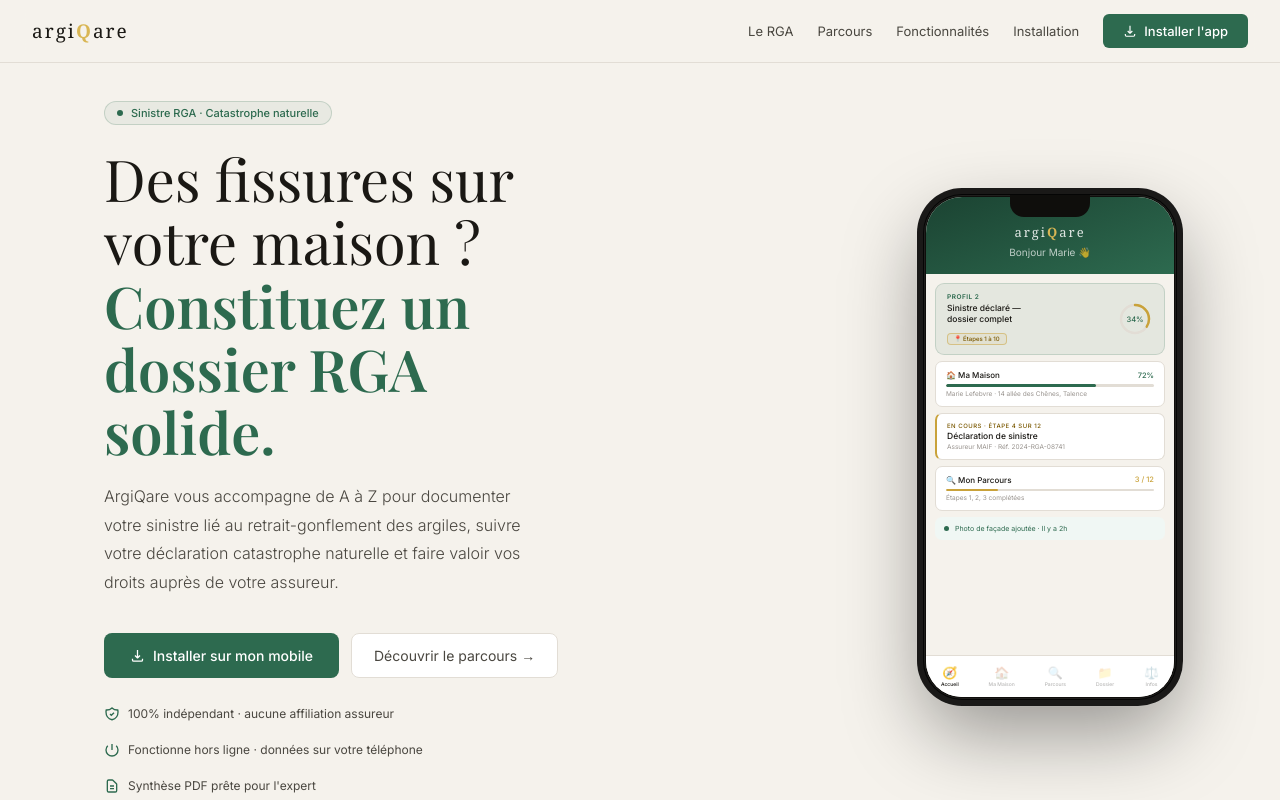
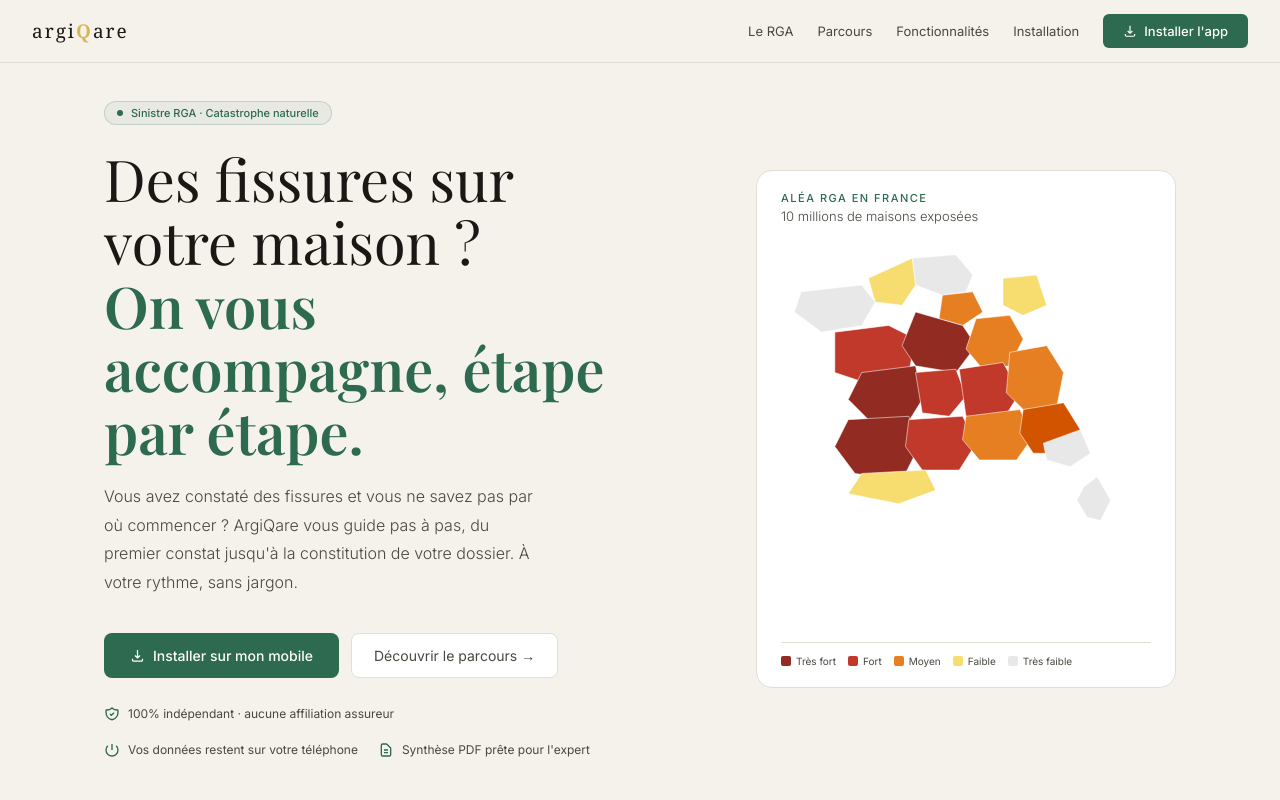
Before and after one commit to Lepetitjuste/argiqare, a plain HTML site: page index.html in a window 1280 px wide. Shown: the top 800 px of the page. Drawn offline with nearby package versions, Linux system fonts and the light colour scheme; a web font is replaced by a local one.

Commit message:
Update index.html

```diff
--- a/index.html
+++ b/index.html
@@ -186,7 +186,7 @@ nav{
 .p-badge{display:inline-block;font-size:9px;font-weight:500;padding:2px 7px;border-radius:10px}
 
 /* ── FONCTIONNALITÉS ── */
-.feat-grid{display:grid;grid-template-columns:repeat(3,1fr);gap:1px;background:var(--sand3);border:1px solid var(--sand3);border-radius:10px;overflow:hidden}
+.feat-grid{display:grid;grid-template-columns:repeat(2,1fr);gap:1px;background:var(--sand3);border:1px solid var(--sand3);border-radius:10px;overflow:hidden}
 @media(max-width:700px){.feat-grid{grid-template-columns:1fr 1fr}}
 @media(max-width:420px){.feat-grid{grid-template-columns:1fr}}
 .feat{background:var(--white);padding:28px 24px;transition:background .2s}
@@ -275,8 +275,8 @@ footer{background:var(--dark);border-top:1px solid rgba(255,255,255,.06);padding
 <section class="hero">
   <div>
     <div class="hero-tag"><div class="hero-tag-dot"></div>Sinistre RGA · Catastrophe naturelle</div>
-    <h1 class="hero-h1">Des fissures sur votre maison ?<br><em>Constituez un dossier RGA solide.</em></h1>
-    <p class="hero-p">ArgiQare vous accompagne de A à Z pour documenter votre sinistre lié au retrait-gonflement des argiles, suivre votre déclaration catastrophe naturelle et faire valoir vos droits auprès de votre assureur.</p>
+    <h1 class="hero-h1">Des fissures sur votre maison ?<br><em>On vous accompagne, étape par étape.</em></h1>
+    <p class="hero-p">Vous avez constaté des fissures et vous ne savez pas par où commencer ? ArgiQare vous guide pas à pas, du premier constat jusqu'à la constitution de votre dossier. À votre rythme, sans jargon.</p>
     <div class="hero-btns">
       <a href="./app.html" class="btn-primary" id="cta-main">
         <svg viewBox="0 0 24 24" fill="none" stroke="currentColor" stroke-width="2"><path d="M12 3v13m0 0l-4-4m4 4l4-4M4 17v2a2 2 0 002 2h12a2 2 0 002-2v-2"/></svg>
@@ -291,7 +291,7 @@ footer{background:var(--dark);border-top:1px solid rgba(255,255,255,.06);padding
       </div>
       <div class="hero-badge">
         <svg viewBox="0 0 24 24" fill="none" stroke="currentColor" stroke-width="2"><path d="M18.364 5.636a9 9 0 11-12.728 0M12 3v9"/></svg>
-        Fonctionne hors ligne · données sur votre téléphone
+        Vos données restent sur votre téléphone
       </div>
       <div class="hero-badge">
         <svg viewBox="0 0 24 24" fill="none" stroke="currentColor" stroke-width="2"><path d="M9 12h6m-6 4h6m2 5H7a2 2 0 01-2-2V5a2 2 0 012-2h5.586a1 1 0 01.707.293l5.414 5.414a1 1 0 01.293.707V19a2 2 0 01-2 2z"/></svg>
@@ -300,54 +300,73 @@ footer{background:var(--dark);border-top:1px solid rgba(255,255,255,.06);padding
     </div>
   </div>
 
-  <!-- MOCKUP -->
-  <div class="hero-phone">
-    <div class="phone-shell">
-      <div class="phone-notch"></div>
-      <div class="phone-screen">
-        <div class="ph-header">
-          <div class="ph-logo">argi<b>Q</b>are</div>
-          <div class="ph-greet">Bonjour Marie 👋</div>
+  <!-- CARTE RGA FRANCE -->
+  <div class="hero-map" style="display:flex;justify-content:flex-end;align-items:center;opacity:0;animation:up .9s .5s ease forwards">
+    <div style="background:var(--white);border:1px solid var(--sand3);border-radius:16px;padding:20px 24px;max-width:420px;width:100%">
+      <div style="display:flex;align-items:center;justify-content:space-between;margin-bottom:14px">
+        <div>
+          <div style="font-size:11px;font-weight:500;letter-spacing:1.5px;text-transform:uppercase;color:var(--green);margin-bottom:3px">Aléa RGA en France</div>
+          <div style="font-size:13px;font-weight:300;color:var(--ink2)">10 millions de maisons exposées</div>
         </div>
-        <div class="ph-body">
-          <div class="ph-profil">
-            <div>
-              <div class="ph-profil-tag">Profil 2</div>
-              <div class="ph-profil-title">Sinistre déclaré —<br>dossier complet</div>
-              <div class="ph-profil-pill">📍 Étapes 1 à 10</div>
-            </div>
-            <div class="ph-ring">
-              <svg width="36" height="36" viewBox="0 0 36 36">
-                <circle cx="18" cy="18" r="14" fill="none" stroke="#E2DDD5" stroke-width="2.5"/>
-                <circle cx="18" cy="18" r="14" fill="none" stroke="#C9A23A" stroke-width="2.5" stroke-dasharray="87.9" stroke-dashoffset="58" stroke-linecap="round"/>
-              </svg>
-              <div class="ph-ring-val">34%</div>
-            </div>
-          </div>
-          <div class="ph-card">
-            <div class="ph-card-head"><div class="ph-card-title">🏠 Ma Maison</div><div class="ph-card-pct">72%</div></div>
-            <div class="ph-bar"><div class="ph-fill" style="width:72%;background:#2D6A4F"></div></div>
-            <div class="ph-card-sub">Marie Lefebvre · 14 allée des Chênes, Talence</div>
-          </div>
-          <div class="ph-step">
-            <div class="ph-step-tag">En cours · Étape 4 sur 12</div>
-            <div class="ph-step-title">Déclaration de sinistre</div>
-            <div class="ph-step-sub">Assureur MAIF · Réf. 2024-RGA-08741</div>
-          </div>
-          <div class="ph-card">
-            <div class="ph-card-head"><div class="ph-card-title">🔍 Mon Parcours</div><div class="ph-card-pct" style="color:#C9A23A">3 / 12</div></div>
-            <div class="ph-bar"><div class="ph-fill" style="width:25%;background:#C9A23A"></div></div>
-            <div class="ph-card-sub">Étapes 1, 2, 3 complétées</div>
-          </div>
-          <div class="ph-action"><div class="ph-action-dot"></div><div class="ph-action-text">Photo de façade ajoutée · Il y a 2h</div></div>
-        </div>
-        <div class="ph-nav">
-          <div class="ph-nav-item on"><div class="ph-nav-emoji">🧭</div><div class="ph-nav-label">Accueil</div></div>
-          <div class="ph-nav-item"><div class="ph-nav-emoji">🏠</div><div class="ph-nav-label">Ma Maison</div></div>
-          <div class="ph-nav-item"><div class="ph-nav-emoji">🔍</div><div class="ph-nav-label">Parcours</div></div>
-          <div class="ph-nav-item"><div class="ph-nav-emoji">📁</div><div class="ph-nav-label">Dossier</div></div>
-          <div class="ph-nav-item"><div class="ph-nav-emoji">⚖️</div><div class="ph-nav-label">Infos</div></div>
-        </div>
+        <div id="map-tooltip" style="font-size:11px;color:var(--ink2);background:var(--sand);border:1px solid var(--sand3);border-radius:6px;padding:4px 10px;opacity:0;transition:opacity .2s;white-space:nowrap"></div>
+      </div>
+      <svg id="rga-map" viewBox="0 0 550 580" style="width:100%;height:auto;display:block" xmlns="http://www.w3.org/2000/svg">
+        <defs>
+          <style>
+            .dep{stroke:#fff;stroke-width:.8;cursor:pointer;transition:opacity .2s}
+            .dep:hover{opacity:.8}
+            .alea-fort{fill:#C0392B}.alea-fort-plus{fill:#922B21}
+            .alea-moyen{fill:#E67E22}.alea-moyen-plus{fill:#D35400}
+            .alea-faible{fill:#F7DC6F}.alea-nul{fill:#E8E8E8}
+          </style>
+        </defs>
+        <!-- France métropolitaine simplifiée par grandes zones -->
+        <!-- Nord / Pas-de-Calais — aléa faible -->
+        <path class="dep alea-nul" d="M195,30 L260,25 L285,55 L275,80 L240,85 L200,70 Z" data-dep="Nord" data-alea="Faible"/>
+        <!-- Normandie — faible -->
+        <path class="dep alea-faible" d="M130,60 L195,30 L200,70 L180,100 L140,95 Z" data-dep="Normandie" data-alea="Faible"/>
+        <!-- Bretagne — faible -->
+        <path class="dep alea-nul" d="M30,80 L120,70 L140,95 L120,130 L60,140 L20,110 Z" data-dep="Bretagne" data-alea="Très faible"/>
+        <!-- Île-de-France — moyen -->
+        <path class="dep alea-moyen" d="M240,85 L285,80 L300,110 L270,130 L235,120 Z" data-dep="Île-de-France" data-alea="Moyen"/>
+        <!-- Pays de la Loire — fort -->
+        <path class="dep alea-fort" d="M80,140 L160,130 L200,150 L190,200 L140,220 L80,200 Z" data-dep="Pays de la Loire" data-alea="Fort"/>
+        <!-- Centre-Val de Loire — fort -->
+        <path class="dep alea-fort-plus" d="M200,110 L270,130 L290,160 L260,200 L200,190 L180,160 Z" data-dep="Centre-Val de Loire" data-alea="Très fort"/>
+        <!-- Bourgogne — moyen -->
+        <path class="dep alea-moyen" d="M290,120 L340,115 L360,150 L340,190 L300,195 L275,165 Z" data-dep="Bourgogne" data-alea="Moyen"/>
+        <!-- Alsace/Lorraine — faible -->
+        <path class="dep alea-faible" d="M330,60 L380,55 L395,100 L360,115 L330,100 Z" data-dep="Grand Est" data-alea="Faible"/>
+        <!-- Poitou-Charentes — très fort -->
+        <path class="dep alea-fort-plus" d="M120,200 L200,190 L210,240 L185,280 L130,270 L100,240 Z" data-dep="Nouvelle-Aquitaine Nord" data-alea="Très fort"/>
+        <!-- Limousin — fort -->
+        <path class="dep alea-fort" d="M200,200 L260,195 L275,235 L250,265 L210,260 Z" data-dep="Creuse / Corrèze" data-alea="Fort"/>
+        <!-- Auvergne — fort -->
+        <path class="dep alea-fort" d="M265,195 L330,185 L355,230 L330,270 L275,265 Z" data-dep="Auvergne" data-alea="Fort"/>
+        <!-- Rhône-Alpes — moyen -->
+        <path class="dep alea-moyen" d="M340,170 L395,160 L420,200 L410,250 L360,255 L335,230 Z" data-dep="Auvergne-Rhône-Alpes" data-alea="Moyen"/>
+        <!-- Aquitaine — très fort -->
+        <path class="dep alea-fort-plus" d="M100,270 L190,265 L205,310 L180,360 L110,350 L80,310 Z" data-dep="Gironde / Dordogne" data-alea="Très fort"/>
+        <!-- Midi-Pyrénées — fort -->
+        <path class="dep alea-fort" d="M190,270 L270,265 L290,305 L265,345 L210,345 L185,310 Z" data-dep="Occitanie Nord" data-alea="Fort"/>
+        <!-- Languedoc — moyen -->
+        <path class="dep alea-moyen" d="M275,265 L355,255 L375,295 L350,330 L295,330 L270,300 Z" data-dep="Hérault / Gard" data-alea="Moyen"/>
+        <!-- PACA — moyen-fort -->
+        <path class="dep alea-moyen-plus" d="M360,255 L420,245 L445,285 L420,320 L375,320 L355,290 Z" data-dep="Provence-Alpes" data-alea="Moyen à fort"/>
+        <!-- Pyrénées — faible -->
+        <path class="dep alea-faible" d="M120,350 L215,345 L230,375 L175,395 L100,380 Z" data-dep="Pyrénées" data-alea="Faible"/>
+        <!-- Côte d'Azur — faible -->
+        <path class="dep alea-nul" d="M390,305 L445,285 L460,320 L430,340 L395,330 Z" data-dep="Alpes-Maritimes" data-alea="Faible"/>
+        <!-- Corse -->
+        <path class="dep alea-nul" d="M450,370 L470,355 L490,390 L475,420 L455,415 L440,390 Z" data-dep="Corse" data-alea="Faible"/>
+      </svg>
+      <!-- Légende -->
+      <div style="display:flex;gap:12px;flex-wrap:wrap;margin-top:14px;padding-top:12px;border-top:1px solid var(--sand3)">
+        <div style="display:flex;align-items:center;gap:5px;font-size:10px;color:var(--ink2)"><div style="width:10px;height:10px;border-radius:2px;background:#922B21;flex-shrink:0"></div>Très fort</div>
+        <div style="display:flex;align-items:center;gap:5px;font-size:10px;color:var(--ink2)"><div style="width:10px;height:10px;border-radius:2px;background:#C0392B;flex-shrink:0"></div>Fort</div>
+        <div style="display:flex;align-items:center;gap:5px;font-size:10px;color:var(--ink2)"><div style="width:10px;height:10px;border-radius:2px;background:#E67E22;flex-shrink:0"></div>Moyen</div>
+        <div style="display:flex;align-items:center;gap:5px;font-size:10px;color:var(--ink2)"><div style="width:10px;height:10px;border-radius:2px;background:#F7DC6F;flex-shrink:0"></div>Faible</div>
+        <div style="display:flex;align-items:center;gap:5px;font-size:10px;color:var(--ink2)"><div style="width:10px;height:10px;border-radius:2px;background:#E8E8E8;flex-shrink:0"></div>Très faible</div>
       </div>
     </div>
   </div>
@@ -374,12 +393,12 @@ footer{background:var(--dark);border-top:1px solid rgba(255,255,255,.06);padding
     <div class="rga-card reveal delay-1">
       <div class="rga-n">02</div>
       <div class="rga-title">Une procédure encadrée par la loi</div>
-      <div class="rga-desc">L'indemnisation passe par la reconnaissance de l'état de catastrophe naturelle. Sans arrêté préfectoral, votre assureur ne peut pas intervenir au titre du régime Cat Nat.</div>
+      <div class="rga-desc">La reconnaissance de l'état de catastrophe naturelle est le point de départ de la procédure. C'est votre mairie qui en fait la demande — vous n'avez pas à vous en charger seul.</div>
     </div>
     <div class="rga-card reveal delay-2">
       <div class="rga-n">03</div>
       <div class="rga-title">Un dossier qui fait la différence</div>
-      <div class="rga-desc">La qualité de votre dossier — photos, chronologie, documents techniques — détermine directement le montant de votre indemnisation. ArgiQare vous aide à ne rien oublier.</div>
+      <div class="rga-desc">Un dossier bien préparé change tout. ArgiQare vous aide à rassembler les bons éléments au bon moment — photos, chronologie, documents — pour arriver serein à la visite de l'expert.</div>
     </div>
   </div>
 </section>
@@ -416,33 +435,29 @@ footer{background:var(--dark);border-top:1px solid rgba(255,255,255,.06);padding
     <div class="feat reveal">
       <span class="feat-icon">👤</span>
       <div class="feat-title">Trois profils de situation</div>
-      <div class="feat-desc">Première fissure, sinistre déclaré ou expert déjà missionné — ArgiQare s'adapte à votre avancement réel dans la procédure.</div>
+      <div class="feat-desc">Que vous veniez de constater les premières fissures ou que votre dossier soit déjà en cours — ArgiQare démarre là où vous en êtes.</div>
     </div>
     <div class="feat reveal delay-1">
       <span class="feat-icon">🔍</span>
       <div class="feat-title">12 étapes guidées</div>
-      <div class="feat-desc">De la constatation initiale jusqu'aux travaux de réparation — chaque étape expliquée, structurée, documentée.</div>
+      <div class="feat-desc">Chaque étape est expliquée clairement, sans termes techniques. Vous savez toujours où vous en êtes et ce qui vous reste à faire.</div>
     </div>
     <div class="feat reveal delay-2">
       <span class="feat-icon">📄</span>
       <div class="feat-title">Synthèse PDF structurée</div>
-      <div class="feat-desc">Dossier complet généré automatiquement — couverture, bien assuré, parcours complété, pièces jointes — prêt à remettre à l'expert.</div>
+      <div class="feat-desc">À tout moment, générez une synthèse PDF de votre dossier — propre, structurée, prête à partager avec votre expert ou votre assureur.</div>
     </div>
     <div class="feat reveal">
       <span class="feat-icon">📖</span>
       <div class="feat-title">Glossaire juridique</div>
-      <div class="feat-desc">Arrêté Cat Nat, RGA, contre-expertise, franchise légale — les termes techniques expliqués en langage clair.</div>
+      <div class="feat-desc">Arrêté Cat Nat, contre-expertise, franchise légale... Les termes de l'assurance expliqués simplement, sans qu'il soit nécessaire d'être juriste.</div>
     </div>
     <div class="feat reveal delay-1">
       <span class="feat-icon">⚖️</span>
       <div class="feat-title">Le régime Cat Nat expliqué</div>
-      <div class="feat-desc">Délais légaux, droits de l'assuré, recours possibles — tout le cadre réglementaire accessible depuis l'application.</div>
+      <div class="feat-desc">Comprendre comment fonctionne le régime Cat Nat, quels sont vos délais et ce que vous pouvez faire si vous n'êtes pas satisfait de la réponse de votre assureur.</div>
     </div>
-    <div class="feat reveal delay-2">
-      <span class="feat-icon">📡</span>
-      <div class="feat-title">Disponible hors ligne</div>
-      <div class="feat-desc">Une fois installée, l'application fonctionne sans réseau — lors de la visite de l'expert, en zone blanche, partout.</div>
-    </div>
+
   </div>
 </section>
 
@@ -498,6 +513,21 @@ footer{background:var(--dark);border-top:1px solid rgba(255,255,255,.06);padding
 </footer>
 
 <script>
+// Tooltip carte RGA
+document.querySelectorAll('.dep').forEach(el=>{
+  el.addEventListener('mouseenter', e=>{
+    const tip = document.getElementById('map-tooltip');
+    if(tip){
+      tip.textContent = el.dataset.dep + ' · ' + el.dataset.alea;
+      tip.style.opacity = '1';
+    }
+  });
+  el.addEventListener('mouseleave', ()=>{
+    const tip = document.getElementById('map-tooltip');
+    if(tip) tip.style.opacity = '0';
+  });
+});
+
 const isIOS=(/iphone|ipad|ipod/i).test(navigator.userAgent);
 const isAndroid=(/android/i).test(navigator.userAgent);
 const cta=document.getElementById('cta-main');
```
